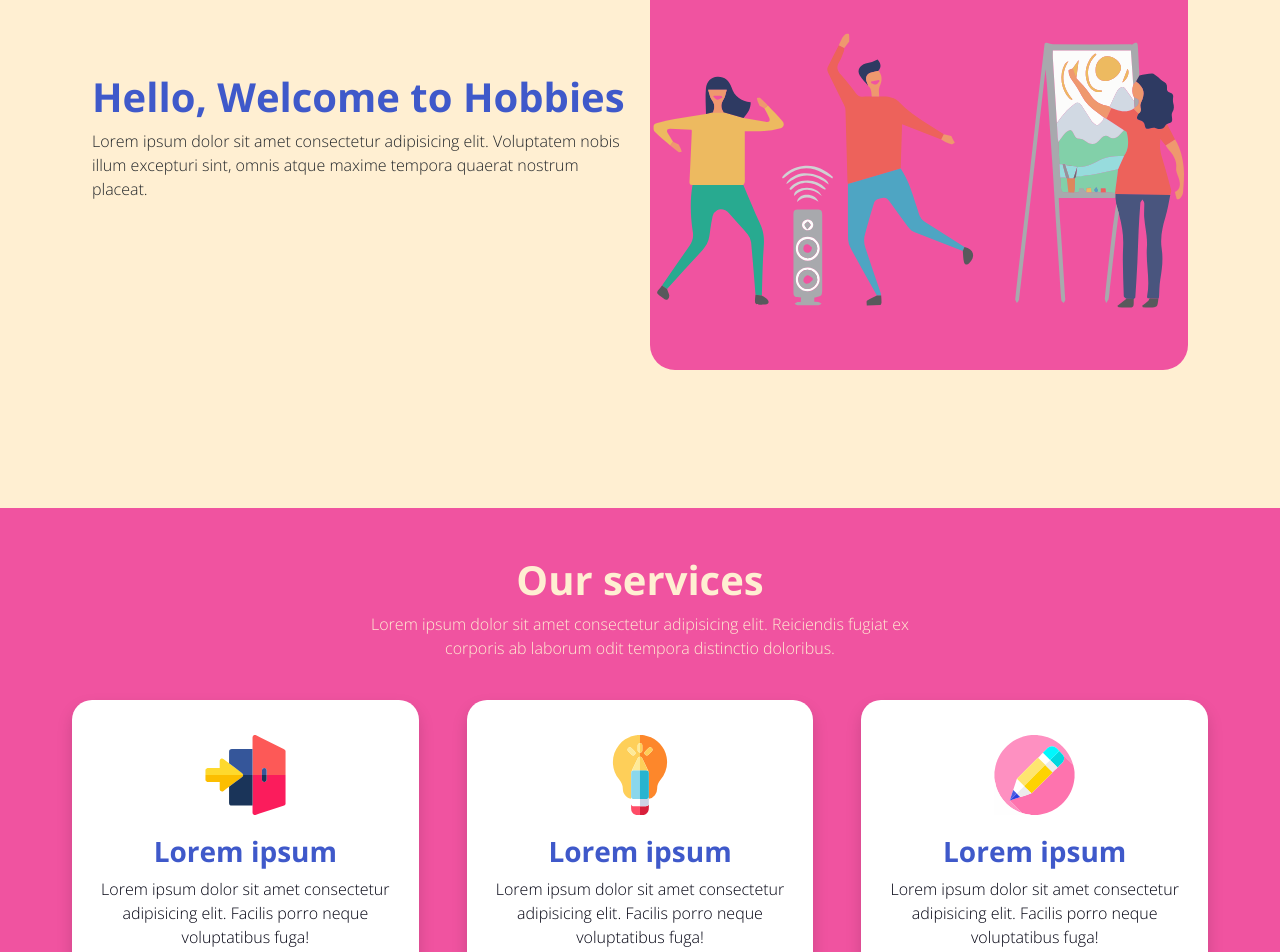
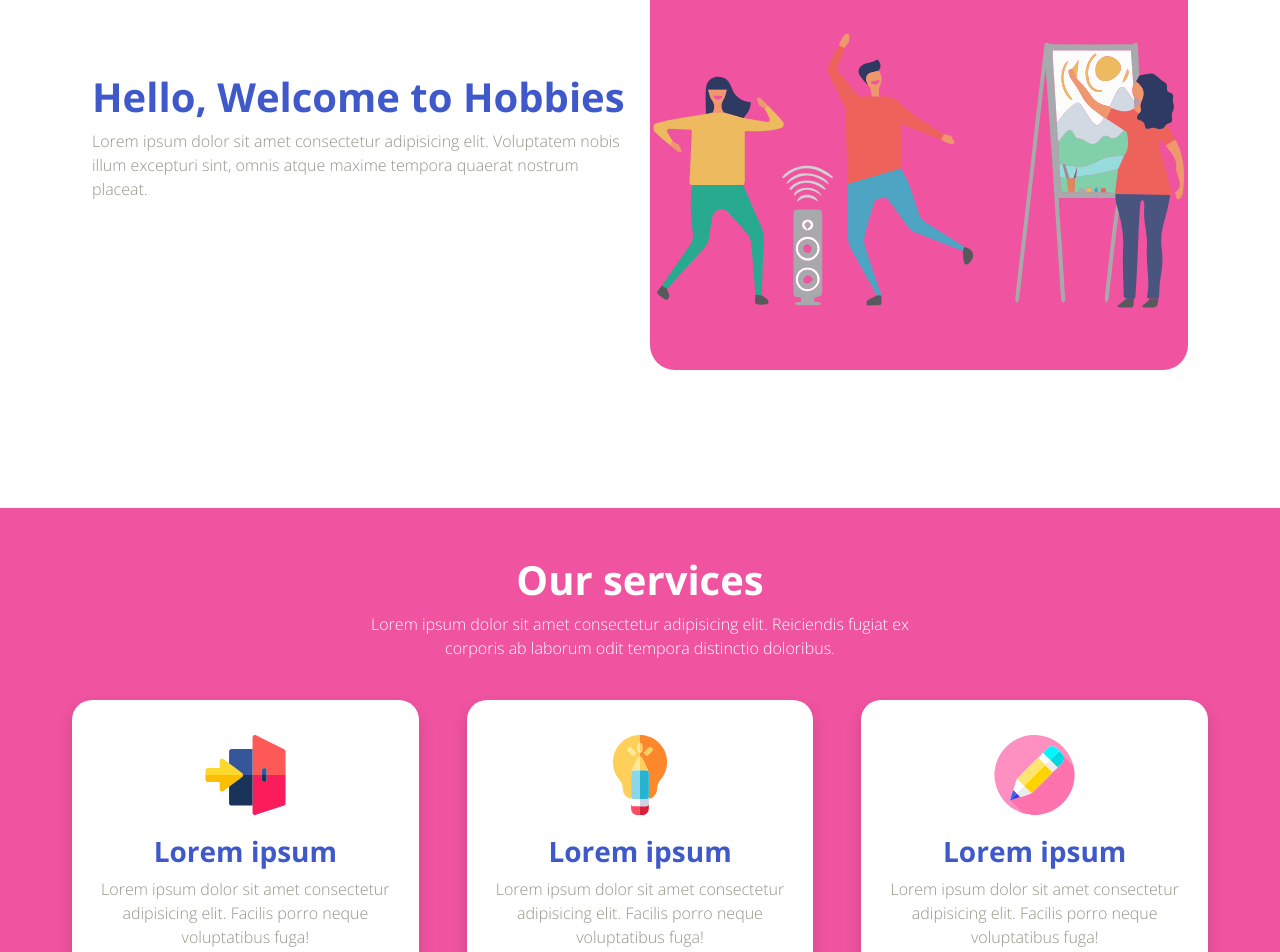
Before and after one commit to floydfdes/app-hobbies-nextjs, a Next.js app: page / in a window 1280 px wide. Shown: the part 280-1232 px from the top of the page. Built offline with nearby package versions, Linux system fonts and the light colour scheme.

Commit message:
Color changes.

```diff
--- a/components/About.jsx
+++ b/components/About.jsx
@@ -14,7 +14,7 @@ const About = () => {
           </div>
           <div className={`${styles.flexItemRight}`}>
             <h1>About US</h1>
-            <p>
+            <p className="gray-paras">
               Lorem ipsum dolor sit amet consectetur adipisicing elit.
               Voluptatem nobis illum excepturi sint, omnis atque maxime tempora
               quaerat nostrum placeat.
--- a/components/Section.jsx
+++ b/components/Section.jsx
@@ -21,7 +21,7 @@ const Section = () => {
         <div className={`card ${styles.sectionCards} m-4 p-3 shadow`}>
           <Image src={bulb} alt="" />
           <h3>Lorem ipsum</h3>
-          <span>
+          <span className="gray-paras">
             Lorem ipsum dolor sit amet consectetur adipisicing elit. Facilis
             porro neque voluptatibus fuga!
           </span>
@@ -29,7 +29,7 @@ const Section = () => {
         <div className={`card ${styles.sectionCards} m-4 p-3 shadow`}>
           <Image src={cardImage} alt="" />
           <h3>Lorem ipsum</h3>
-          <span>
+          <span className="gray-paras">
             Lorem ipsum dolor sit amet consectetur adipisicing elit. Facilis
             porro neque voluptatibus fuga!
           </span>
@@ -37,7 +37,7 @@ const Section = () => {
         <div className={`card ${styles.sectionCards} m-4 p-3 shadow`}>
           <Image height={200} src={like} alt="" />
           <h3>Lorem ipsum</h3>
-          <span>
+          <span className="gray-paras">
             Lorem ipsum dolor sit amet consectetur adipisicing elit. Facilis
             porro neque voluptatibus fuga!
           </span>
--- a/pages/index.js
+++ b/pages/index.js
@@ -27,7 +27,7 @@ const index = () => {
 
         <div className={`${styles.flexItemLeft}`}>
           <h1>Hello, Welcome to Hobbies</h1>
-          <p>
+          <p className="gray-paras">
             Lorem ipsum dolor sit amet consectetur adipisicing elit. Voluptatem
             nobis illum excepturi sint, omnis atque maxime tempora quaerat
             nostrum placeat.
--- a/styles/globals.css
+++ b/styles/globals.css
@@ -16,8 +16,13 @@
 }
 
 :root {
+  --color-1: #2e79b7;
+  --color-2: #ffffff;
+  --color-3: #facf00;
+  --color-4: #434142;
+  --color-5: #939487;
   --color-1: #3f59ca;
-  --color-2: #ffefd2;
+  --color-2: #ffffff;
   --color-3: #f053a0;
   --color-4: #010010;
 }
@@ -98,3 +103,7 @@ button {
 .hobbies-container .card-body {
   padding: 1rem 0.3rem !important;
 }
+
+.gray-paras {
+  color: var(--color-5);
+}
```
